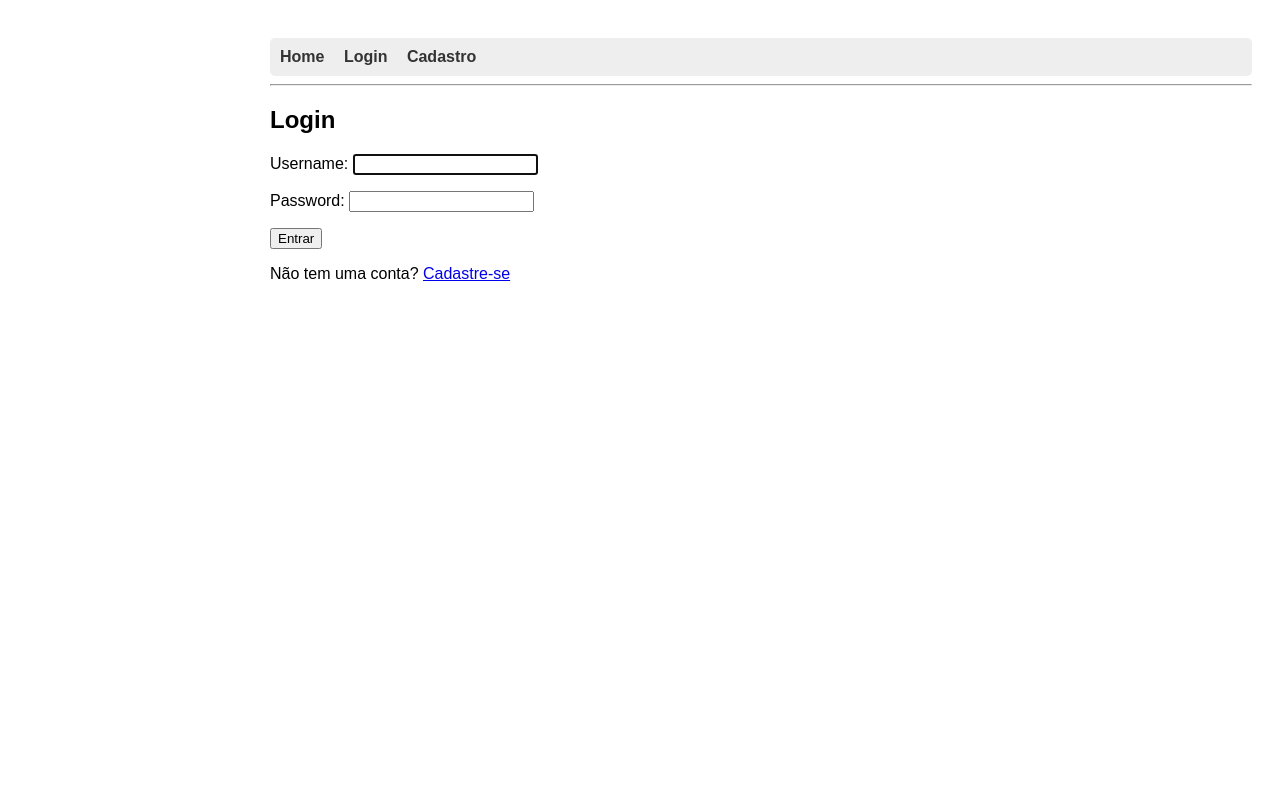
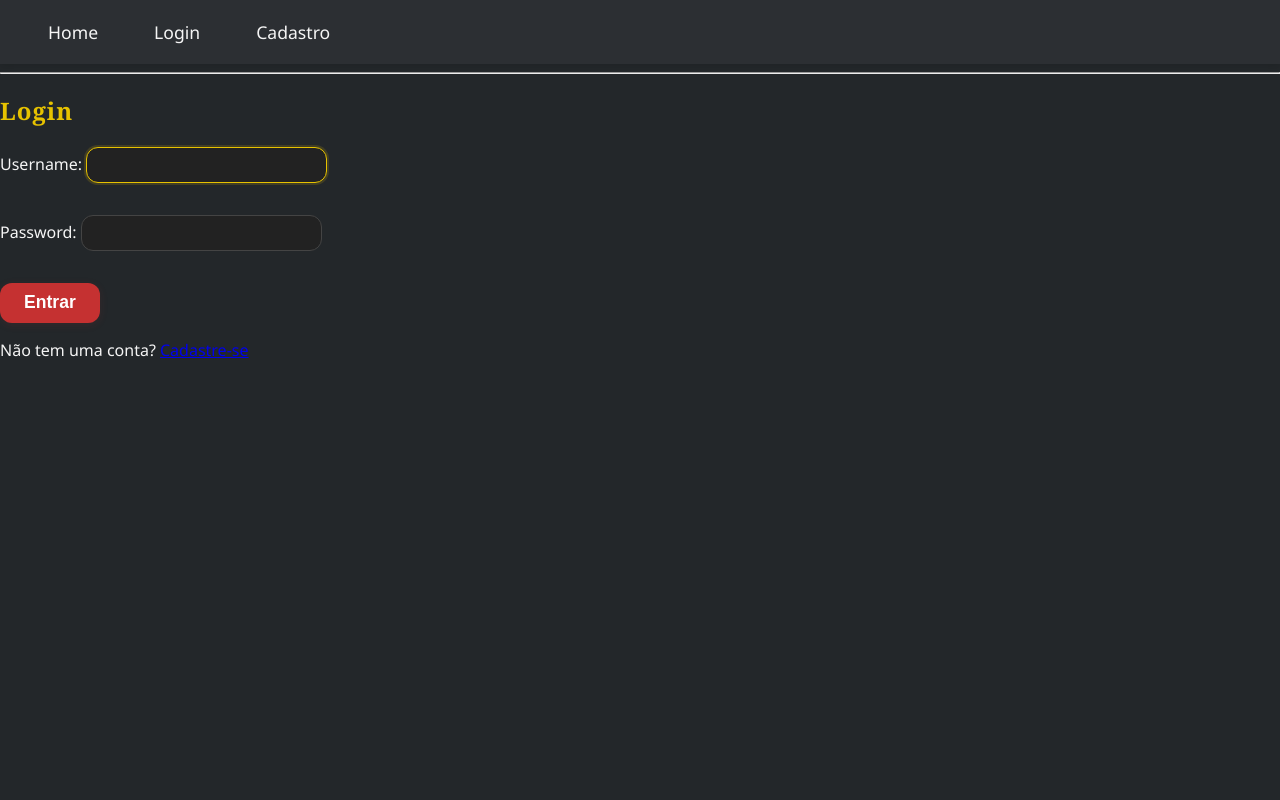
Before and after one commit to gitGabrielCastilho/mm3_rpg, a Django app: the page made by mm3_site/urls.py in a window 1280 px wide. Run offline with Django 5.2, Linux system fonts and the light colour scheme.

Commit message:
Inicio de CSS

```diff
--- a/mm3_site/settings.py
+++ b/mm3_site/settings.py
@@ -137,3 +137,6 @@ LOGIN_REDIRECT_URL = '/personagens/meus/'
 LOGOUT_REDIRECT_URL = '/'
 MEDIA_URL = '/media/'
 MEDIA_ROOT = BASE_DIR / 'media'
+
+STATICFILES_DIRS = [BASE_DIR / "static"]
+STATIC_ROOT = BASE_DIR / "staticfiles"
--- a/mm3_site/urls.py
+++ b/mm3_site/urls.py
@@ -17,3 +17,6 @@ urlpatterns = [
 
 if settings.DEBUG:
     urlpatterns += static(settings.MEDIA_URL, document_root=settings.MEDIA_ROOT)
+
+if settings.DEBUG:
+    urlpatterns += static(settings.STATIC_URL, document_root=settings.STATIC_ROOT)
--- /dev/null
+++ b/static/css/style.css
@@ -0,0 +1,226 @@
+
+/*
+  Estilo inspirado no D&D Beyond
+  Paleta: tons escuros, vermelho, dourado, branco
+  Tipografia elegante, cards, botões destacados
+*/
+
+:root {
+  --primary-bg: #23272a;
+  --secondary-bg: #2c2f33;
+  --accent: #c53131;
+  --gold: #e6c200;
+  --text-main: #f5f5f5;
+  --text-dark: #23272a;
+  --card-bg: #262626;
+  --card-shadow: 0 4px 16px rgba(0,0,0,0.18);
+  --border-radius: 12px;
+  --transition: 0.2s cubic-bezier(.4,0,.2,1);
+}
+
+body {
+  background: var(--primary-bg);
+  color: var(--text-main);
+  font-family: 'Segoe UI', 'Roboto', 'Arial', sans-serif;
+  margin: 0;
+  min-height: 100vh;
+}
+
+.nav-bar {
+  display: flex;
+  align-items: center;
+  justify-content: space-between;
+  background: var(--secondary-bg);
+  padding: 0 2rem;
+  height: 64px;
+  box-shadow: 0 2px 8px rgba(0,0,0,0.12);
+  position: sticky;
+  top: 0;
+  z-index: 100;
+}
+
+.nav-group {
+  display: flex;
+  align-items: center;
+  gap: 1.5rem;
+}
+
+.nav-bar a, .nav-bar .dropbtn, .nav-bar button {
+  color: var(--text-main) !important;
+  background: none;
+  border: none;
+  font-size: 1.1rem;
+  font-weight: 500;
+  padding: 0.5rem 1rem;
+  border-radius: var(--border-radius);
+  transition: background var(--transition), color var(--transition), box-shadow var(--transition);
+  cursor: pointer;
+  text-decoration: none;
+  outline: none;
+}
+
+.nav-bar a:hover, .nav-bar .dropbtn:hover, .nav-bar button:hover {
+  background: var(--accent);
+  color: #fff !important;
+  box-shadow: 0 2px 8px rgba(197,49,49,0.18);
+}
+
+.dropdown {
+  position: relative;
+  display: inline-block;
+}
+
+.dropdown-content {
+  display: none;
+  position: absolute;
+  background: var(--secondary-bg);
+  min-width: 180px;
+  box-shadow: var(--card-shadow);
+  border-radius: var(--border-radius);
+  z-index: 200;
+  margin-top: 0.5rem;
+  overflow: hidden;
+}
+
+.dropdown:hover .dropdown-content,
+.dropdown:focus-within .dropdown-content {
+  display: block;
+}
+
+.dropdown-content a {
+  color: var(--text-main) !important;
+  padding: 0.75rem 1.25rem;
+  display: block;
+  text-decoration: none;
+  transition: background var(--transition), color var(--transition);
+}
+
+.dropdown-content a:hover {
+  background: var(--accent);
+  color: #fff !important;
+}
+
+.logout-form button {
+  background: var(--accent);
+  color: #fff !important;
+  border: none;
+  border-radius: var(--border-radius);
+  padding: 0.5rem 1.2rem;
+  font-weight: 600;
+  margin-left: 1rem;
+  transition: background var(--transition), box-shadow var(--transition);
+  box-shadow: 0 2px 8px rgba(197,49,49,0.12);
+}
+
+.logout-form button:hover {
+  background: var(--gold);
+  color: var(--text-dark) !important;
+}
+
+.sidebar {
+  position: fixed;
+  right: 0;
+  top: 64px;
+  width: 320px;
+  height: calc(100vh - 64px);
+  background: var(--card-bg);
+  box-shadow: -2px 0 12px rgba(0,0,0,0.18);
+  border-radius: 16px 0 0 16px;
+  padding: 2rem 1.5rem;
+  color: var(--text-main);
+  overflow-y: auto;
+  z-index: 90;
+}
+
+.card {
+  background: var(--card-bg);
+  border-radius: var(--border-radius);
+  box-shadow: var(--card-shadow);
+  padding: 1.5rem 2rem;
+  margin-bottom: 2rem;
+  color: var(--text-main);
+  transition: box-shadow var(--transition), transform var(--transition);
+}
+
+.card:hover {
+  box-shadow: 0 8px 32px rgba(230,194,0,0.12);
+  transform: translateY(-2px) scale(1.01);
+}
+
+.btn, .button {
+  background: var(--accent);
+  color: #fff !important;
+  border: none;
+  border-radius: var(--border-radius);
+  padding: 0.6rem 1.5rem;
+  font-size: 1.1rem;
+  font-weight: 600;
+  cursor: pointer;
+  transition: background var(--transition), box-shadow var(--transition), color var(--transition);
+  box-shadow: 0 2px 8px rgba(197,49,49,0.12);
+  text-decoration: none;
+  display: inline-block;
+}
+
+.btn:hover, .button:hover {
+  background: var(--gold);
+  color: var(--text-dark) !important;
+}
+
+h1, h2, h3, h4, h5, h6 {
+  color: var(--gold);
+  font-family: 'Georgia', 'Times New Roman', serif;
+  font-weight: 700;
+  letter-spacing: 1px;
+}
+
+input, select, textarea {
+  background: #222;
+  color: var(--text-main);
+  border: 1px solid #444;
+  border-radius: var(--border-radius);
+  padding: 0.5rem 1rem;
+  margin-bottom: 1rem;
+  font-size: 1rem;
+  transition: border var(--transition), box-shadow var(--transition);
+}
+
+input:focus, select:focus, textarea:focus {
+  border: 1.5px solid var(--gold);
+  box-shadow: 0 0 0 2px rgba(230,194,0,0.15);
+  outline: none;
+}
+
+@media (max-width: 900px) {
+  .sidebar {
+    width: 100vw;
+    left: 0;
+    right: 0;
+    top: 64px;
+    border-radius: 0 0 16px 16px;
+    height: auto;
+    min-height: 180px;
+    padding: 1.2rem 0.8rem;
+  }
+  .nav-bar {
+    flex-direction: column;
+    height: auto;
+    padding: 0.5rem 1rem;
+  }
+  .nav-group {
+    flex-direction: column;
+    gap: 0.5rem;
+    width: 100%;
+  }
+}
+
+::-webkit-scrollbar {
+  width: 8px;
+  background: #222;
+}
+::-webkit-scrollbar-thumb {
+  background: #444;
+  border-radius: 8px;
+}
+
+/* Fim do estilo D&D Beyond */
--- a/templates/base.html
+++ b/templates/base.html
@@ -4,73 +4,59 @@
   <meta charset="UTF-8">
   <meta name="viewport" content="width=device-width, initial-scale=1">
   <title>Mutantes & Malfeitores</title>
-  <style>
-    body {
-      font-family: Arial, sans-serif;
-      padding: 20px;
-      margin-left: 250px;
-    }
-    .sidebar {
-      position: fixed;
-      left: 0;
-      top: 0;
-      width: 220px;
-      height: 100vh;
-      background: #f8f8ff;
-      border-right: 1px solid #ccc;
-      padding: 20px 10px 10px 20px;
-      box-sizing: border-box;
-      z-index: 100;
-    }
-    .sidebar h3 {
-      margin-top: 0;
-      font-size: 1.1em;
-      margin-bottom: 8px;
-    }
-    .sidebar ul {
-      margin: 0 0 10px 15px;
-      padding: 0;
-      font-size: 0.98em;
-    }
-    .sidebar li {
-      margin-bottom: 2px;
-    }
-    nav {
-      background-color: #eee;
-      padding: 10px;
-      border-radius: 5px;
-    }
-    nav a {
-      margin-right: 15px;
-      text-decoration: none;
-      color: #333;
-      font-weight: bold;
-    }
-    nav form {
-      display: inline;
-    }
-    nav button {
-      background: none;
-      border: none;
-      color: blue;
-      cursor: pointer;
-      font-weight: bold;
-      text-decoration: underline;
-    }
-  </style>
-</head>
+
+  <link rel="stylesheet" href="/static/css/style.css">
+ </head>
 <body>
-<header style="margin-bottom: 10px;">
-  {% if user.is_authenticated and user.perfilusuario.sala_atual %}
-    <span style="background: #e0ffe0; padding: 6px 12px; border-radius: 6px; font-weight: bold; margin-right: 10px;">
-      Sala atual: {{ user.perfilusuario.sala_atual.nome }} ({{ user.perfilusuario.sala_atual.codigo }})
-    </span>
-    <form method="post" action="{% url 'sair_sala' %}" style="display:inline; margin-right: 20px;">
+
+<nav class="nav-bar">
+  <div class="nav-group">
+    <a href="/">Home</a>
+    {% if user.is_authenticated %}
+      <div class="dropdown">
+        <button class="dropbtn">Personagens ▾</button>
+        <div class="dropdown-content">
+          <a href="{% url 'listar_personagens' %}">Meus Personagens</a>
+          <a href="{% url 'criar_personagem' %}">Criar Personagem</a>
+        </div>
+      </div>
+      <a href="{% url 'itens' %}">Itens</a>
+      <div class="dropdown">
+        <button class="dropbtn">Salas ▾</button>
+        <div class="dropdown-content">
+          <a href="{% url 'criar_sala' %}">Criar Sala</a>
+          <a href="{% url 'listar_salas' %}">Minhas Salas</a>
+        </div>
+      </div>
+      {% with perfil=user.perfilusuario %}
+        {% if perfil.sala_atual %}
+          <div class="dropdown">
+            <button class="dropbtn">Combate & Mapas ▾</button>
+            <div class="dropdown-content">
+              {% if perfil.tipo == 'game_master' %}
+                <a href="{% url 'criar_combate' perfil.sala_atual.id %}">Novo Combate</a>
+                <a href="{% url 'listar_combates' perfil.sala_atual.id %}">Combates</a>
+                <a href="{% url 'listar_mapas' %}">Meus Mapas</a>
+                <a href="{% url 'adicionar_mapa_global' %}">Adicionar Mapa</a>
+              {% else %}
+                <a href="{% url 'listar_combates' perfil.sala_atual.id %}">Combates</a>
+              {% endif %}
+            </div>
+          </div>
+        {% endif %}
+      {% endwith %}
+    {% else %}
+      <a href="{% url 'login' %}">Login</a>
+      <a href="{% url 'cadastrar_usuario' %}">Cadastro</a>
+    {% endif %}
+  </div>
+  {% if user.is_authenticated %}
+    <form action="{% url 'logout' %}" method="post" class="logout-form">
       {% csrf_token %}
-      <button type="submit" style="background: #ffdddd; color: #a00; border-radius: 4px; border: 1px solid #a00; padding: 4px 10px; font-weight: bold;">Sair da Sala</button>
+      <button type="submit">Sair</button>
     </form>
   {% endif %}
-</header>
+</nav>
 
 {% if user.is_authenticated and user.perfilusuario.sala_atual %}
 <aside class="sidebar">
```
Also changed, not shown: other parts of templates/base.html (+1 -31 lines).
